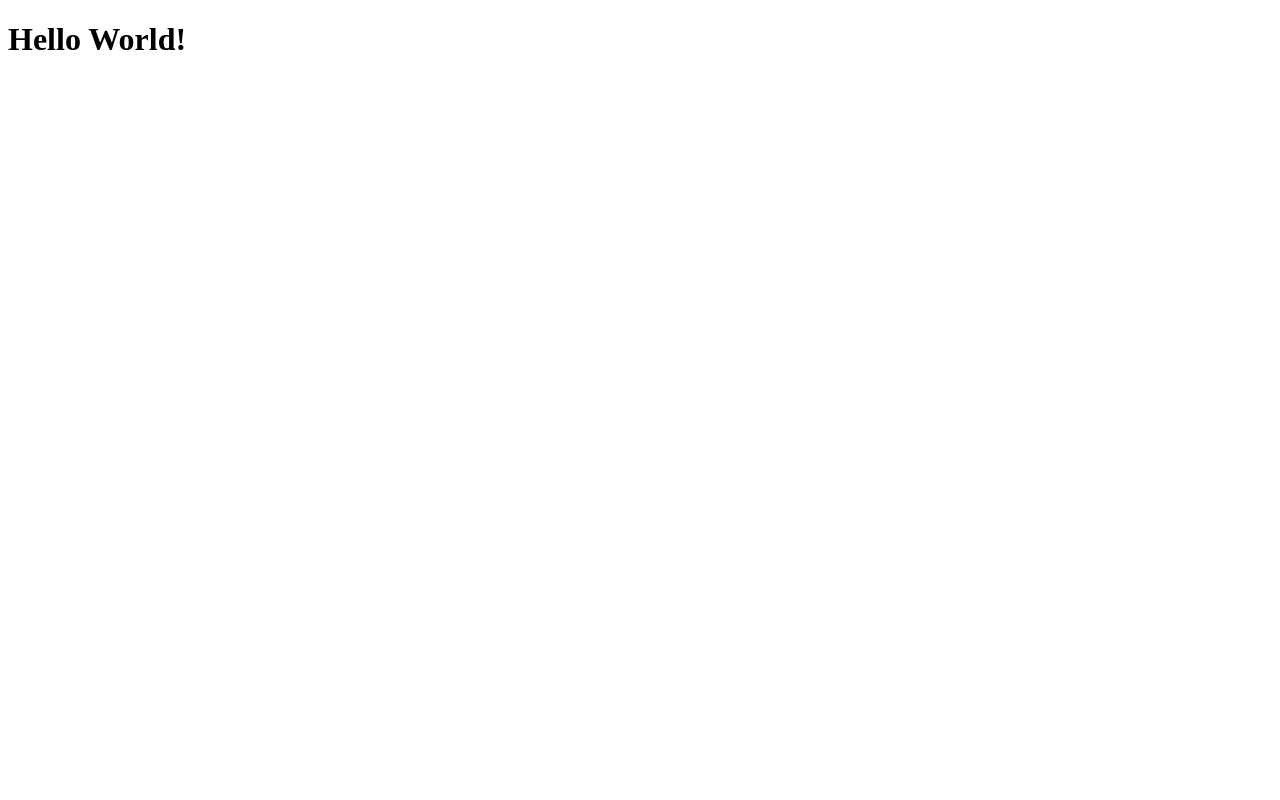
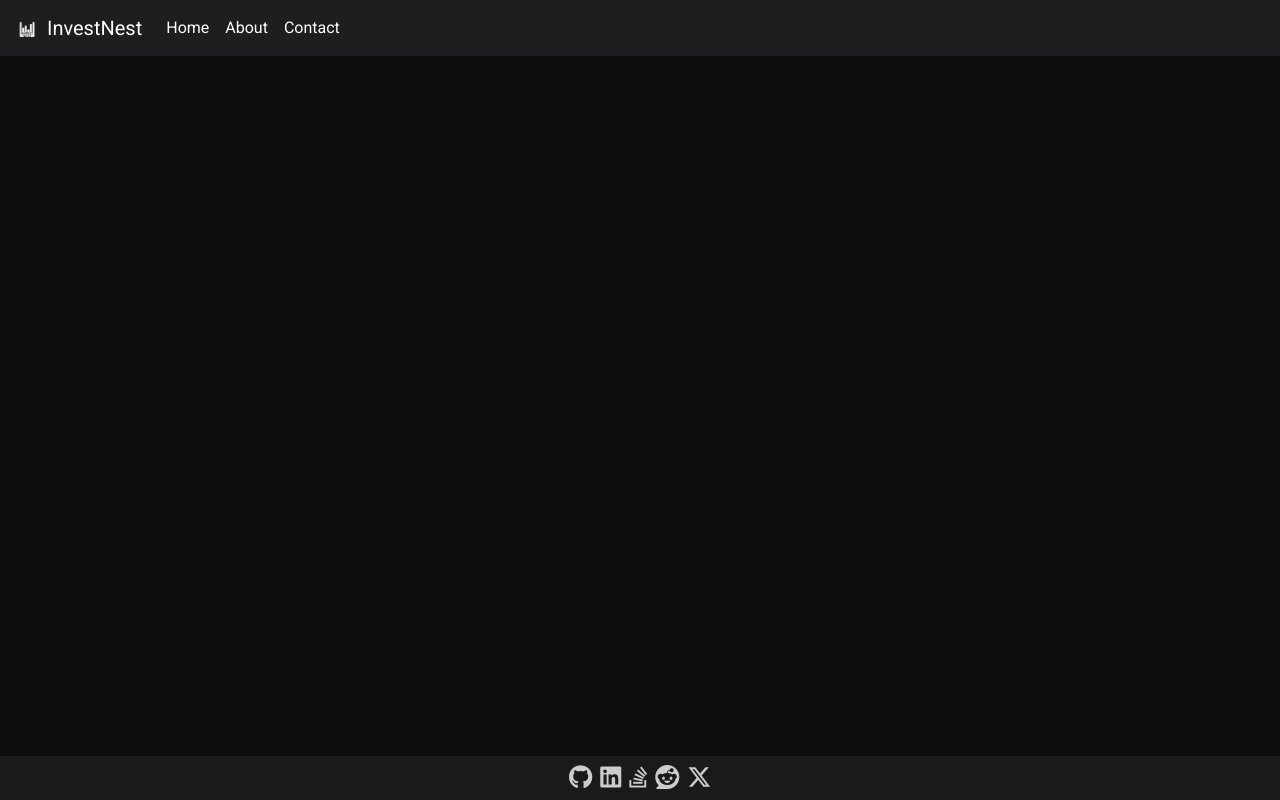
Before and after one commit to catapam/investnest, a Django app: page / in a window 1280 px wide. Before the commit the page is almost empty. Run offline with Django 5.2, Linux system fonts and the light colour scheme; some libraries are stand-ins or nearby versions.

Commit message:
Create templates for base, footer, header and Set stylings

```diff
--- /dev/null
+++ b/static/css/base.css
@@ -0,0 +1,96 @@
+@import url('https://fonts.googleapis.com/css2?family=Merriweather:wght@400;700&family=Roboto:wght@400;700&display=swap');
+
+:root{
+    /* Default dark mode styling */
+    --bg-light: #333333; /* Background color for light elements */
+    --bg-dark: #1a1a1a; /* Background color for main sections */
+    --bg-darker: #0D0D0D; /* Background color for the darkest elements (e.g., navbar) */
+    --text-primary-color: #FFFFFF; /* Primary text color (white) */
+    --text-secondary-color: #CCCCCC; /* Secondary text color (light gray) */
+    --light-accent: #2ECC71; /* Light accent color (green), used for buttons and highlights */
+    --dark-accent: #28a745; /* Darker accent color, used on button hover states */
+    --border: 1px solid #555555; /* Border color for elements like cards */
+
+    /* Font families */
+    --font-primary: 'Roboto', Arial, sans-serif; /* Primary font family for body text */
+    --font-heading: 'Merriweather', Georgia, serif; /* Font family for headings */
+}
+
+/* General styling */
+html, body {
+    height: 100%; /* Ensure that the html and body take up the full height of the viewport */
+}
+
+/* Custom theme Adjustments */
+body {
+    background-color: var(--bg-dark); /* Set the main background color */
+    color: var(--text-primary-color); /* Set the primary text color */
+    display: flex; /* Enable flexbox layout on the body */
+    flex-direction: column; /* Arrange body content in a column */
+    font-family: var(--font-primary); /* Use the primary font family for the body text */
+}
+
+h1, h2, h3, h4, h5, h6 {
+    font-family: var(--font-heading); /* Use the heading font for all heading elements */
+}
+
+.bg-body-tertiary {
+    background-color: var(--bg-dark);
+    --bs-bg-opacity: 0.2;
+}
+
+main {
+    flex: 1 0 auto; /* Allow the main content area to grow and shrink as needed, taking up available space */
+    background-color: var(--bg-darker); /* Set a darker background color for the main content area */
+}
+
+.navbar {
+    background-color: var(--bg-darker); /* Darker background color for the navbar */
+}
+
+.navbar-brand img {
+    max-height: 40px; /* Adjust the size of the logo in the navbar */
+}
+
+.nav-link {
+    color: var(--text-primary-color); /* Set the link color in the navbar */
+}
+
+.nav-link:hover {
+    color: var(--light-accent); /* Change link color on hover to the light accent color */
+}
+
+.card {
+    background-color: var(--bg-light); /* Background color for card elements */
+    border: var(--border); /* Border color for card elements */
+}
+
+.btn-primary {
+    background-color: var(--light-accent); /* Background color for primary buttons */
+    border-color: var(--light-accent); /* Border color for primary buttons */
+}
+
+.btn-primary:hover {
+    background-color: var(--dark-accent); /* Change button background on hover */
+    border-color: var(--dark-accent); /* Change button border on hover */
+}
+
+.text-secondary {
+    color: var(--text-secondary-color); /* Secondary text color */
+}
+
+/* Footer */
+footer{
+    background-color: var(--bg-dark);
+    flex-shrink: 0;
+    display: flex;
+    flex-direction: row;
+    justify-content: center;
+    align-items: center;
+    font-size: 24px;
+}
+
+footer a{
+    margin: 4px;
+    color: var(--text-secondary-color);
+}
--- a/templates/base.html
+++ b/templates/base.html
@@ -1,11 +1,32 @@
+{% load static %}
+
 <!DOCTYPE html>
-<html lang="en">
+<html lang="en" data-bs-theme="dark">
 <head>
     <meta charset="UTF-8">
     <meta name="viewport" content="width=device-width, initial-scale=1.0">
-    <title>Document</title>
+
+    <!-- Bootstrap import -->
+    {% block extra_css %}
+    <link rel="stylesheet" href="https://cdnjs.cloudflare.com/ajax/libs/bootstrap/5.3.3/css/bootstrap.min.css" integrity="sha512-jnSuA4Ss2PkkikSOLtYs8BlYIeeIK1h99ty4YfvRPAlzr377vr3CXDb7sb7eEEBYjDtcYj+AjBH3FLv5uSJuXg==" crossorigin="anonymous" referrerpolicy="no-referrer" />
+    <link rel="stylesheet" href="{% static 'css/base.css' %}">
+    {% endblock %}
+
+    {% block onload_js %}
+    <script src="https://cdnjs.cloudflare.com/ajax/libs/bootstrap/5.3.3/js/bootstrap.min.js" integrity="sha512-ykZ1QQr0Jy/4ZkvKuqWn4iF3lqPZyij9iRv6sGqLRdTPkY69YX6+7wvVGmsdBbiIfN/8OdsI7HABjvEok6ZopQ==" crossorigin="anonymous" referrerpolicy="no-referrer"></script>
+    <script src="https://kit.fontawesome.com/ab75482a80.js" crossorigin="anonymous"></script>
+    {% endblock %}
+
+    <title>InvestNest - {% block title %}{% endblock %}</title>
 </head>
 <body>
-    <h1>Hello World!</h1>
+    {% include 'includes/header.html' %}
+
+    <main>
+        {% block content %}
+        {% endblock %}
+    </main>
+
+    {% include 'includes/footer.html' %}
 </body>
 </html>
--- /dev/null
+++ b/templates/includes/footer.html
@@ -0,0 +1,18 @@
+<footer>
+    <!-- Social media icons -->
+    <a href="https://github.com/users/catapam" target="_blank" rel="noopener" aria-label="Github link">
+        <i class="fa-brands fa-github"></i>
+    </a>
+    <a href="https://www.linkedin.com/in/catapam/" target="_blank" rel="noopener" aria-label="Linkedin link">
+        <i class="fa-brands fa-linkedin"></i>
+    </a>
+    <a href="https://stackoverflow.com/" target="_blank" rel="noopener" aria-label="Stack overflow link">
+        <i class="fa-brands fa-stack-overflow"></i>
+    </a>
+    <a href="https://www.reddit.com/" target="_blank" rel="noopener" aria-label="Reddit link">
+        <i class="fa-brands fa-reddit"></i>
+    </a>
+    <a href="https://x.com/" target="_blank" rel="noopener" aria-label="X/twitter link">
+        <i class="fa-brands fa-x-twitter"></i>
+    </a>
+</footer>
--- /dev/null
+++ b/templates/includes/header.html
@@ -0,0 +1,31 @@
+{% load static %}
+
+<header>
+  <nav class="navbar navbar-expand-lg bg-body-tertiary">
+    <div class="container-fluid">
+      <!-- Logo -->
+      <a class="navbar-brand" href="#">
+        <img src="{% static 'images/logo.webp' %}" alt="InvestNest logo" width="30" height="24">
+      InvestNest
+      </a>
+      <button class="navbar-toggler" type="button" data-bs-toggle="collapse" data-bs-target="#navbarNav"
+        aria-controls="navbarNav" aria-expanded="false" aria-label="Toggle navigation">
+        <span class="navbar-toggler-icon"></span>
+      </button>
+      <!-- Nav items -->
+      <div class="collapse navbar-collapse" id="navbarNav">
+        <ul class="navbar-nav">
+          <li class="nav-item">
+            <a class="nav-link active" aria-current="page" href="{% url 'home' %}">Home</a>
+          </li>
+          <li class="nav-item">
+            <a class="nav-link" href="#">About</a>
+          </li>
+          <li class="nav-item">
+            <a class="nav-link" href="#">Contact</a>
+          </li>
+        </ul>
+      </div>
+    </div>
+  </nav>
+</header>
```
Also changed, not shown: static/images/favicon/android-chrome-192x192.png (added), static/images/favicon/android-chrome-512x512.png (added), static/images/favicon/apple-touch-icon.png (added), static/images/favicon/favicon-16x16.png (added), static/images/favicon/favicon-32x32.png (added), static/images/favicon/favicon.ico (added), static/images/favicon/site.webmanifest (added), static/images/logo.webp (added).
